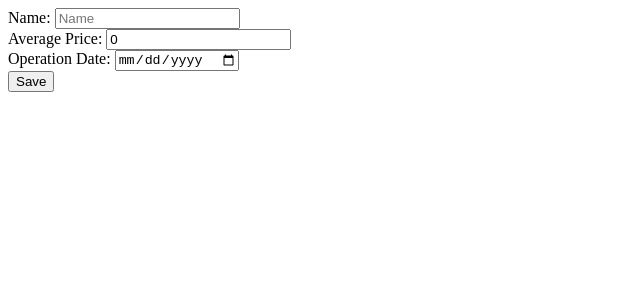
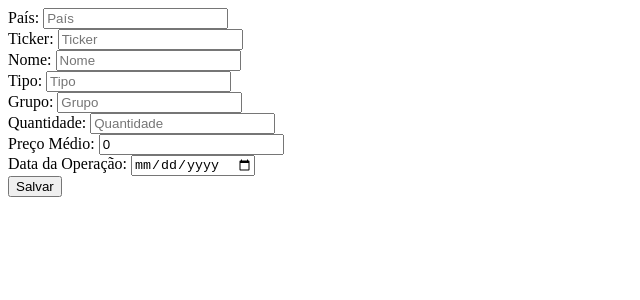
Before and after one commit to llcruz1/dev-finance, a React (Create React App) app in the folder frontend/: page /add in a window 1280 px wide. Shown: the top 300 px of the page, without its empty margins (0-640 px from the left). Built offline with nearby package versions, Linux system fonts and the light colour scheme.

Commit message:
Changing to yFinance api

```diff
--- a/frontend/src/components/EquitiesList.js
+++ b/frontend/src/components/EquitiesList.js
@@ -34,10 +34,13 @@ function EquitiesList() {
       <table>
         <thead>
           <tr>
-            <th>Name</th>
-            <th>Average Price</th>
-            <th>Current Price</th>
-            <th>Operation Date</th>
+            <th>Data da Operação</th>
+            <th>País</th>
+            <th>Ticker</th>
+            <th>Tipo</th>
+            <th>Preço Médio</th>
+            <th>Preço Atual</th>
+            <th>Rentabilidade</th>
             <th>Total: {count} equities</th>
           </tr>
         </thead>
@@ -57,12 +60,15 @@ function EquitiesList() {
           <tbody>
             {equities.map((equity, index) => (
               <tr key={index}>
+                <td>{new Date(equity.operationDate).toLocaleDateString()}</td>
+                <td>{equity.index}</td>
                 <td>
-                  <Link to={`/edit/${equity.id}`}>{equity.name}</Link>
+                  <Link to={`/edit/${equity.id}`}>{equity.ticker}</Link>
                 </td>
+                <td>{equity.equityType}</td>
                 <td>{equity.averagePrice}</td>
                 <td>{equity.currentPrice}</td>
-                <td>{new Date(equity.operationDate).toLocaleDateString()}</td>
+                <td>{equity.currentPrice - equity.averagePrice}</td>
                 <td>
                   <button onClick={() => handleDeleteEquity(equity.id)}>
                     Delete
--- a/frontend/src/pages/EquityFormPage.js
+++ b/frontend/src/pages/EquityFormPage.js
@@ -22,36 +22,86 @@ function FormPage({ match, history }) {
     <div>
       <form onSubmit={handleSubmit(onSubmit)}>
         <div>
-          <label>Name: </label>
+          <label>País: </label>
           <input
             type="text"
-            placeholder="Name"
+            placeholder="País"
+            defaultValue={equity ? equity.index : ""}
+            {...register("index")}
+          />
+        </div>
+
+        <div>
+          <label>Ticker: </label>
+          <input
+            type="text"
+            placeholder="Ticker"
+            defaultValue={equity ? equity.ticker : ""}
+            {...register("ticker")}
+          />
+        </div>
+
+        <div>
+          <label>Nome: </label>
+          <input
+            type="text"
+            placeholder="Nome"
             defaultValue={equity ? equity.name : ""}
             {...register("name")}
           />
         </div>
 
         <div>
-          <label>Average Price: </label>
+          <label>Tipo: </label>
+          <input
+            type="text"
+            placeholder="Tipo"
+            defaultValue={equity ? equity.equityType : ""}
+            {...register("equityType")}
+          />
+        </div>
+
+        <div>
+          <label>Grupo: </label>
+          <input
+            type="text"
+            placeholder="Grupo"
+            defaultValue={equity ? equity.groupName : ""}
+            {...register("groupName")}
+          />
+        </div>
+
+        <div>
+          <label>Quantidade: </label>
+          <input
+            type="text"
+            placeholder="Quantidade"
+            defaultValue={equity ? equity.qty : ""}
+            {...register("qty")}
+          />
+        </div>
+
+        <div>
+          <label>Preço Médio: </label>
           <input
             type="number"
             step="0.01"
-            placeholder="Average Price"
+            placeholder="Preço Médio"
             defaultValue={equity ? equity.averagePrice : 0}
             {...register("averagePrice")}
           />
         </div>
 
         <div>
-          <label>Operation Date: </label>
+          <label>Data da Operação: </label>
           <input
             type="date"
-            placeholder="Operation Date"
+            placeholder="Data da Operação"
             defaultValue={equity ? equity.operationDate.substring(0, 10) : ""}
             {...register("operationDate")}
           />
         </div>
-        <button type="submit">Save</button>
+        <button type="submit">Salvar</button>
       </form>
     </div>
   );
```
Also changed, not shown: 2 other files (tests, documents, lock files or other folders).
